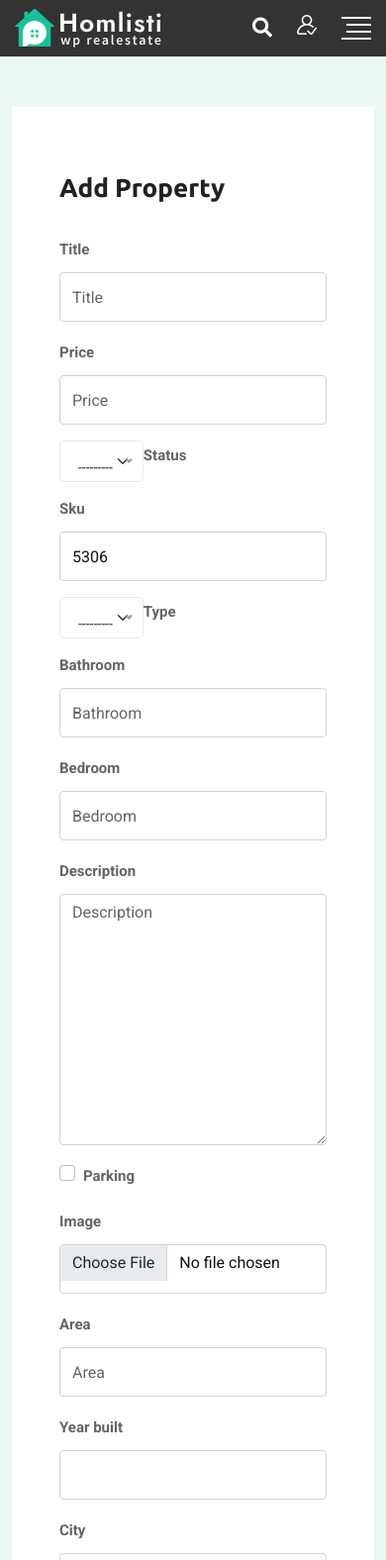
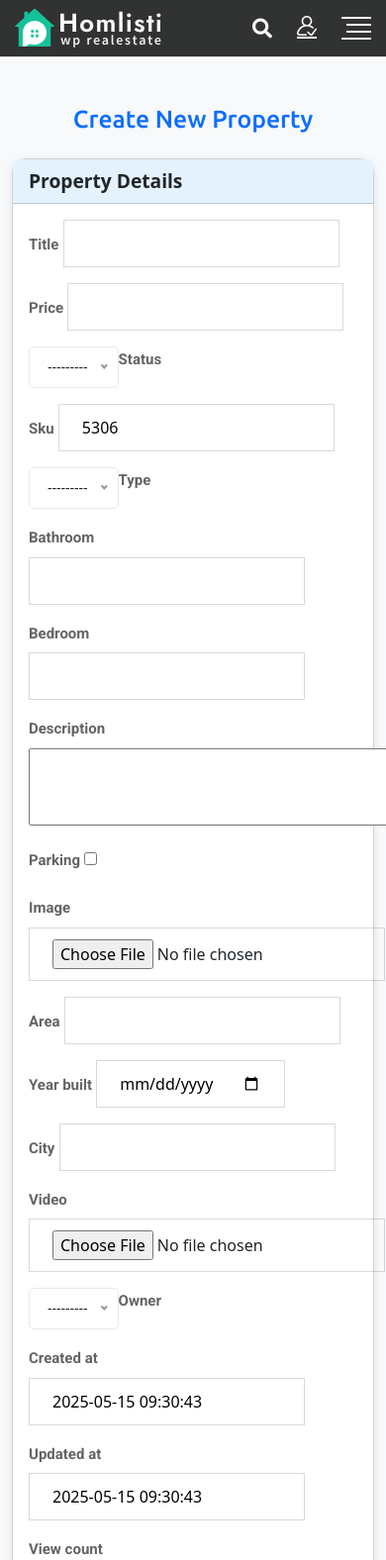
Before and after one commit to Mohamed00Abdelmonem/Dj-Real-Estate, a Django app: page /property/add/ in a window 390 px wide; the page is wider, and only the part inside the window is pictured. Shown: the top 1576 px of that part at 99% size. Run offline with Django 5.2, Linux system fonts and the light colour scheme; data comes from the database, SQL or seed files in the repository; both versions use the stored data as it was after the commit; tables that the repository leaves empty hold one stand-in row (values such as "Sample post"); some libraries are stand-ins or nearby versions; some web fonts are replaced.

Commit message:
Add: add form for add propery and make some update in my code

```diff
--- a/property/admin.py
+++ b/property/admin.py
@@ -12,7 +12,7 @@ class FloorPlansImagesTabularInline(admin.TabularInline):
     model = FloorPlansImages
 
 class PropertyInline(admin.ModelAdmin):
-    list_display = ('title', 'location', 'created_at')
+    list_display = ('title','price', 'location', 'created_at')
     list_filter = ('city', 'created_at')
     search_fields = ('title', 'description', 'city', 'location')
     inlines = [ImagesPropertyTabularInline, FloorPlansImagesTabularInline]
--- /dev/null
+++ b/property/forms.py
@@ -0,0 +1,37 @@
+from django import forms
+from .models import Property, ImagesProperty, FloorPlansImages, Features
+
+class PropertyForm(forms.ModelForm):
+    class Meta:
+        model = Property
+        fields = '__all__'
+        widgets = {
+            'description': forms.Textarea(attrs={'rows': 3}),
+            'year_built': forms.DateInput(attrs={'type': 'date'}),
+        }
+
+
+    def __init__(self, *args, **kwargs):
+        super().__init__(*args, **kwargs)
+        self.fields['location'].widget.attrs.update({'id': 'id_location', 'class': 'form-control'})
+
+
+    # def __init__(self, *args, **kwargs):
+    #     super().__init__(*args, **kwargs)
+    #     # You can add customizations here if needed
+    #     self.fields['owner'].queryset = User.objects.all()  # Example customization
+
+class ImagePropertyForm(forms.ModelForm):
+    class Meta:
+        model = ImagesProperty
+        fields = ['Image']
+
+class FloorPlanForm(forms.ModelForm):
+    class Meta:
+        model = FloorPlansImages
+        fields = ['Image']
+
+class FeatureForm(forms.ModelForm):
+    class Meta:
+        model = Features
+        fields = ['features']
--- a/property/models.py
+++ b/property/models.py
@@ -26,7 +26,7 @@ class Property(models.Model):
     parking = models.BooleanField(default=False)
     image = models.ImageField(upload_to='property')
     area = models.FloatField()
-    year_built = models.DateField()
+    year_built = models.DateField(null=True, blank=True)
     city = models.CharField(max_length=255)
     location = PlainLocationField(based_fields=['city'], zoom=9, default='30.0444,31.2357')
     video = models.FileField(upload_to='prop', null=True, blank=True)
--- a/property/templates/create_property.html
+++ b/property/templates/create_property.html
@@ -1,119 +1,175 @@
 {% extends "base.html" %}
-{% load django_bootstrap5 %}
+{% load static %}
+{% block body %}
+<link href="https://cdn.jsdelivr.net/npm/bootstrap@5.3.0/dist/css/bootstrap.min.css" rel="stylesheet">
+<link rel="stylesheet" href="https://unpkg.com/leaflet@1.9.4/dist/leaflet.css" />
+<script src="https://unpkg.com/leaflet@1.9.4/dist/leaflet.js"></script>
 
-{% block body %}
-<main class="site-main content-area">
-    <div class="container">
-        <div class="row">
-            <div class="col-lg-12 col-sm-12 col-12">
-                <div class="page-content-block">
-                    <div class="main-content">
-                        <div class="clearfix">
-                            <div id="post-95" class="post-95 page type-page status-publish">
-                                <div class="rtcl">
-                                    <div class="row" id="rtcl-user-login-wrapper">
-                                        <div class="col-md-12 rtcl-login-form-wrap">
-                                            <h2>Add Property</h2>
+<style>
+  body {
+    background-color: #f8f9fa;
+  }
+  #map_location {
+    display: none !important;
+  }
 
-                                            <form method="post" enctype="multipart/form-data">
+  .card {
+    margin-bottom: 20px;
+    border-radius: 15px;
+    box-shadow: 0 2px 8px rgba(0,0,0,0.1);
+  }
+  .card-header {
+    background-color: #e3f2fd;
+    font-weight: bold;
+    font-size: 1.2rem;
+    border-top-left-radius: 15px;
+    border-top-right-radius: 15px;
+  }
+</style>
+
+<div class="container mt-5 mb-5">
+  <h2 class="mb-4 text-center text-primary">Create New Property</h2>
+
+  <form method="POST" enctype="multipart/form-data">
     {% csrf_token %}
-                                                {% bootstrap_form form %}
 
-                                                <!-- Search for city -->
-                                                <div class="form-group">
-                                                    <label for="search-city">Search for a city:</label>
-                                                    <input type="text" id="search-city" class="form-control" placeholder="Enter city name">
-                                                    <button type="button" class="btn btn-primary mt-2" id="search-city-btn">Search</button>
+    <!-- Property Form -->
+    <div class="card">
+      <div class="card-header">Property Details</div>
+      <div class="card-body row g-3">
+
+        {% for field in property_form %}
+          {% if field.name != 'location' %}
+            <div class="col-md-6">
+              <label class="form-label">{{ field.label }}</label>
+              {{ field }}
+              {% if field.errors %}
+                <div class="text-danger small">{{ field.errors }}</div>
+              {% endif %}
+            </div>
+          {% endif %}
+        {% endfor %}
+
+        <!-- Location Field with Map -->
+        <div class="col-md-12">
+          <label class="form-label">Location</label>
+          {{ property_form.location }}
+          {% if property_form.location.errors %}
+            <div class="text-danger small">{{ property_form.location.errors }}</div>
+          {% endif %}
+          <div id="map" style="height: 300px; margin-top: 10px;"></div>
         </div>
 
-                                                <!-- Hidden field to store the selected location -->
-                                                <input type="hidden" id="id_location" name="location">
-
-                                                <div class="form-button">
-                                                    {% bootstrap_button class='btn btn-success' button_type="submit" content="OK" %}
-                                                    {% bootstrap_button button_type="reset" content="Cancel" %}
+      </div>
     </div>
 
-                                                <!-- Map container -->
-                                                <div id="map-container" style="height: 400px; width: 100%;"></div>
-                                            </form>
+    <!-- Image Formset -->
+    <div class="card">
+      <div class="card-header">Property Images</div>
+      <div class="card-body">
+        {{ image_formset.management_form }}
+        <div class="row">
+          {% for form in image_formset %}
+            <div class="col-md-3 mb-3">
+              {{ form.Image.label_tag }}<br>
+              {{ form.Image }}
+              {% if form.DELETE %}
+                <div class="form-check mt-1">
+                  {{ form.DELETE }} <label class="form-check-label">Delete</label>
+                </div>
+              {% endif %}
+            </div>
+          {% endfor %}
         </div>
       </div>
     </div>
+
+    <!-- Floor Plan Formset -->
+    <div class="card">
+      <div class="card-header">Floor Plans</div>
+      <div class="card-body">
+        {{ floorplan_formset.management_form }}
+        <div class="row">
+          {% for form in floorplan_formset %}
+            <div class="col-md-4 mb-3">
+              {{ form.Image.label_tag }}<br>
+              {{ form.Image }}
+              {% if form.DELETE %}
+                <div class="form-check mt-1">
+                  {{ form.DELETE }} <label class="form-check-label">Delete</label>
                 </div>
+              {% endif %}
             </div>
-                        <div class="page-pagination"></div>
+          {% endfor %}
         </div>
       </div>
     </div>
-            <div class="col-lg-4 widget-break-lg sidebar-widget">
-                 Sidebar widgets here (search, categories, latest listings, etc.)
+
+    <!-- Feature Formset -->
+    <div class="card">
+      <div class="card-header">Features</div>
+      <div class="card-body">
+        {{ feature_formset.management_form }}
+        <div class="row">
+          {% for form in feature_formset %}
+            <div class="col-md-4 mb-3">
+              {{ form.features.label_tag }}<br>
+              {{ form.features }}
+              {% if form.DELETE %}
+                <div class="form-check mt-1">
+                  {{ form.DELETE }} <label class="form-check-label">Delete</label>
+                </div>
+              {% endif %}
+            </div>
+          {% endfor %}
         </div>
       </div>
     </div>
-</main>
 
-<!-- Include Google Maps JavaScript API -->
-<script src="https://maps.googleapis.com/maps/api/js?key=AIzaSyDR5RBpBMYmY56y4W4GwEwf3De-sKAaGaM&libraries=places"></script>
+    <div class="text-center mt-4">
+      <button type="submit" class="btn btn-success btn-lg px-5">Save Property</button>
+    </div>
+
+  </form>
+</div>
+
 <script>
-    function initMap() {
-        // Default center and zoom level (Cairo)
-        var center = {lat: 30.0444, lng: 31.2357};  // Cairo coordinates
-        var zoom = 12;  // Zoom level
+  var map = L.map('map').setView([30.0444, 31.2357], 6); // Default to Cairo
 
-        // Initialize the map
-        var map = new google.maps.Map(document.getElementById('map-container'), {
-            center: center,
-            zoom: zoom,
-            mapTypeId: 'roadmap'
+  L.tileLayer('https://{s}.tile.openstreetmap.org/{z}/{x}/{y}.png', {
+    maxZoom: 18,
+    attribution: '© OpenStreetMap contributors'
+  }).addTo(map);
+
+  var marker;
+
+  map.on('click', function (e) {
+    var lat = e.latlng.lat.toFixed(6);
+    var lng = e.latlng.lng.toFixed(6);
+
+    if (marker) {
+      map.removeLayer(marker);
+    }
+
+    marker = L.marker([lat, lng]).addTo(map);
+
+    const input = document.getElementById("id_location");
+    if (input) {
+      input.value = lat + "," + lng;
+    }
   });
 
-        // Marker to show the selected location
-        var marker = new google.maps.Marker({
-            position: center,
-            map: map,
-            draggable: true  // Allow the marker to be draggable
-        });
-
-        // Update the hidden field and marker when clicking on the map
-        google.maps.event.addListener(map, 'click', function(event) {
-            marker.setPosition(event.latLng);
-            document.getElementById('id_location').value = event.latLng.lat() + ',' + event.latLng.lng();
-        });
-
-        // Update hidden field when marker is dragged
-        google.maps.event.addListener(marker, 'dragend', function() {
-            var position = marker.getPosition();
-            document.getElementById('id_location').value = position.lat() + ',' + position.lng();
-        });
-
-        // Add search functionality
-        var input = document.getElementById('search-city');
-        var searchBox = new google.maps.places.SearchBox(input);
-
-        // Listen for the event when a place is selected from the search box
-        document.getElementById('search-city-btn').addEventListener('click', function() {
-            var places = searchBox.getPlaces();
-            if (places.length == 0) {
-                alert("No places found");
-                return;
+  window.onload = function () {
+    const input = document.getElementById("id_location");
+    if (input && input.value.includes(',')) {
+      const coords = input.value.split(',');
+      const lat = parseFloat(coords[0]);
+      const lng = parseFloat(coords[1]);
+      if (!isNaN(lat) && !isNaN(lng)) {
+        marker = L.marker([lat, lng]).addTo(map);
+        map.setView([lat, lng], 13);
       }
-
-            // Get the first place
-            var place = places[0];
-
-            // Center the map and place the marker at the searched location
-            map.setCenter(place.geometry.location);
-            map.setZoom(14);  // Adjust the zoom level
-
-            marker.setPosition(place.geometry.location);
-
-            // Update the hidden field
-            document.getElementById('id_location').value = place.geometry.location.lat() + ',' + place.geometry.location.lng();
-        });
     }
-
-    google.maps.event.addDomListener(window, 'load', initMap);
+  };
 </script>
-
 {% endblock %}
--- a/property/urls.py
+++ b/property/urls.py
@@ -1,12 +1,12 @@
 from django.urls import path
-from .views import PropertyList, PropertyDetail, createProperty
+from .views import PropertyList, PropertyDetail, CreatePropertyView
 from .api import PropertyApi, PropertyDetailApi
 app_name = 'property'
 
 urlpatterns = [
     path('', PropertyList.as_view(), name='property_list'),
     path('<int:pk>/', PropertyDetail.as_view(), name='property_detial'),  # Fixed typo in 'property_detail'
-    path('add/', createProperty.as_view(), name='create_property'),
+    path('add/', CreatePropertyView, name='create_property'),
 
 
     # API
--- a/property/views.py
+++ b/property/views.py
@@ -12,11 +12,116 @@ class PropertyList(ListView):
     template_name = 'property_list.html'
     context_object_name = 'properties'
 
-class createProperty(CreateView):
-    model = Property
-    fields = '__all__'
-    template_name = 'create_property.html'
-    success_url = reverse_lazy('property:property_list')  # Redirect to property list page after successful creation
+# class createProperty(CreateView):
+#     model = Property
+#     fields = '__all__'
+#     template_name = 'create_property.html'
+#     success_url = "/"  # Redirect to property list page after successful creation
+
+
+
+
+
+
+from django.shortcuts import render, redirect
+from .forms import PropertyForm, ImagePropertyForm, FloorPlanForm, FeatureForm
+from .models import Property, ImagesProperty, FloorPlansImages, Features
+from django.forms import modelformset_factory
+
+def CreatePropertyView(request):
+    ImageFormSet = modelformset_factory(ImagesProperty, form=ImagePropertyForm, extra=4, can_delete=True)
+    FloorPlanFormSet = modelformset_factory(FloorPlansImages, form=FloorPlanForm, extra=2, can_delete=True)
+    FeatureFormSet = modelformset_factory(Features, form=FeatureForm, extra=3, can_delete=True)
+
+    if request.method == 'POST':
+        property_form = PropertyForm(request.POST, request.FILES)
+        image_formset = ImageFormSet(request.POST, request.FILES, queryset=ImagesProperty.objects.none(), prefix='images')
+        floorplan_formset = FloorPlanFormSet(request.POST, request.FILES, queryset=FloorPlansImages.objects.none(), prefix='floorplans')
+        feature_formset = FeatureFormSet(request.POST, queryset=Features.objects.none(), prefix='features')
+
+        if property_form.is_valid() and image_formset.is_valid() and floorplan_formset.is_valid() and feature_formset.is_valid():
+            # Save main property
+            property_instance = property_form.save(commit=False)
+            property_instance.owner = request.user  # Set logged in user
+            property_instance.save()
+
+            # Save images
+            for form in image_formset.cleaned_data:
+                if form and not form.get('DELETE'):
+                    image = form.get('Image')
+                    if image:
+                        ImagesProperty.objects.create(
+                            property=property_instance,
+                            Image=image
+                        )
+
+            # Save floor plans
+            for form in floorplan_formset.cleaned_data:
+                if form and not form.get('DELETE'):
+                    image = form.get('Image')
+                    if image:
+                        FloorPlansImages.objects.create(
+                            property=property_instance,
+                            Image=image
+                        )
+
+            # Save features
+            for form in feature_formset.cleaned_data:
+                if form and not form.get('DELETE'):
+                    feature = form.get('features')
+                    if feature:
+                        Features.objects.create(
+                            property=property_instance,
+                            features=feature
+                        )
+
+            return redirect('/')  # Replace with your success URL
+
+    else:
+        property_form = PropertyForm()
+        image_formset = ImageFormSet(queryset=ImagesProperty.objects.none(), prefix='images')
+        floorplan_formset = FloorPlanFormSet(queryset=FloorPlansImages.objects.none(), prefix='floorplans')
+        feature_formset = FeatureFormSet(queryset=Features.objects.none(), prefix='features')
+
+    context = {
+        'property_form': property_form,
+        'image_formset': image_formset,
+        'floorplan_formset': floorplan_formset,
+        'feature_formset': feature_formset,
+    }
+
+    return render(request, 'create_property.html', context)
+
+
+
+
+
+
+
+from django.views.generic import CreateView
+from django.urls import reverse_lazy
+from .models import Property
+from .forms import PropertyForm, ImagePropertyForm, FloorPlanForm, FeatureForm
+from django.shortcuts import render
+
+# class CreatePropertyView(CreateView):
+#     model = Property
+#     form_class = PropertyForm
+#     template_name = 'create_property.html'
+#     success_url = reverse_lazy('property_list')  # Change 'property_list' to your actual URL name
+
+#     def get_context_data(self, **kwargs):
+#         context = super().get_context_data(**kwargs)
+#         context['image_form'] = ImagePropertyForm()
+#         context['floor_plan_form'] = FloorPlanForm()
+#         context['feature_form'] = FeatureForm()
+#         return context
+
+#     def form_valid(self, form):
+#         # Set the owner to the current user
+#         form.instance.owner = self.request.user
+#         return super().form_valid(form)
+
 
 
 
--- a/settings/views.py
+++ b/settings/views.py
@@ -6,6 +6,11 @@ from django.core.cache import cache
 
 def home(request):
     propertys = models.Property.objects.order_by("-created_at")[:6]
+    session_data = request.session.items()  # عرض جميع بيانات الجلسة
+    # requ  est.session.flush()  # يحذف جميع بيانات الجلسة
+
+    print(session_data)
+
     # cache.set('propertys', propertys, 60 * 15)  # Cache for 15 minutes
     return render(request, 'settings/index.html', {'propertys':propertys})
 
```
Also changed, not shown: accounts/views.py (+113 -34 lines), project/settings.py (+12 -1 lines), property/templates/create_property2.html (added, +119 -0 lines), db.sqlite3, property/migrations/0014_alter_property_sku_alter_property_year_built.py (added). Lines whose indentation alone changed are shown as unchanged.
